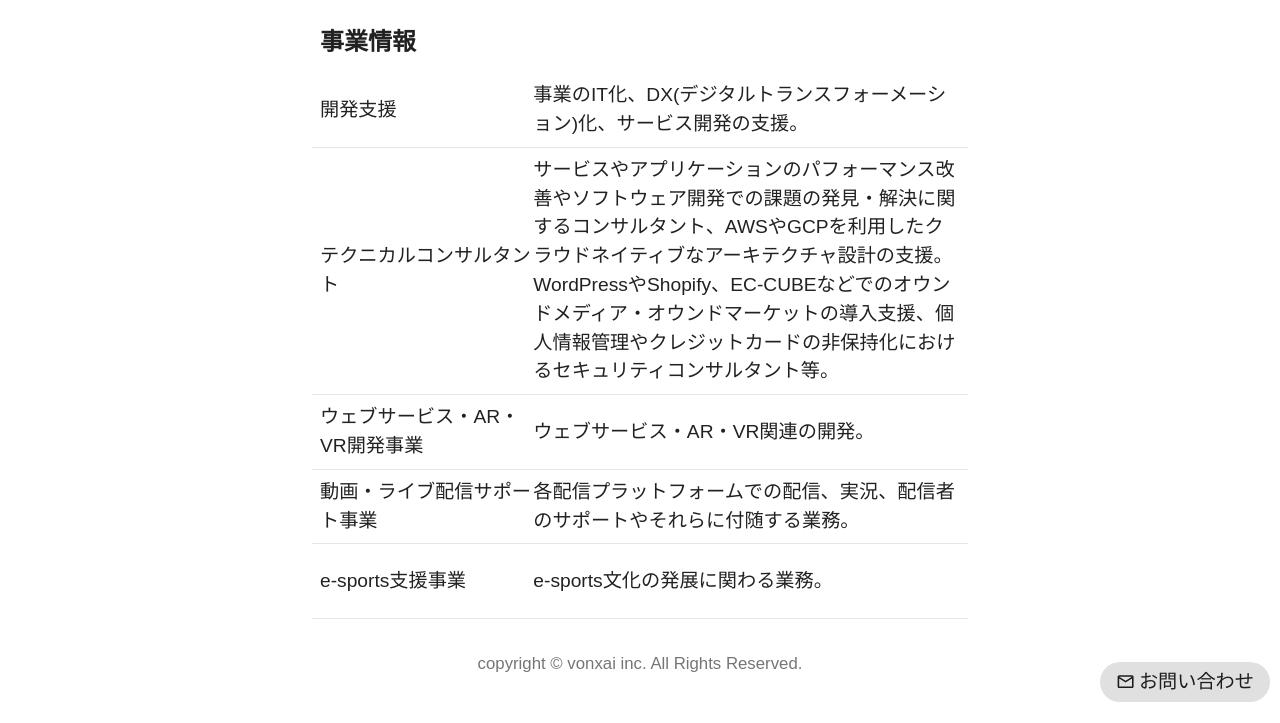
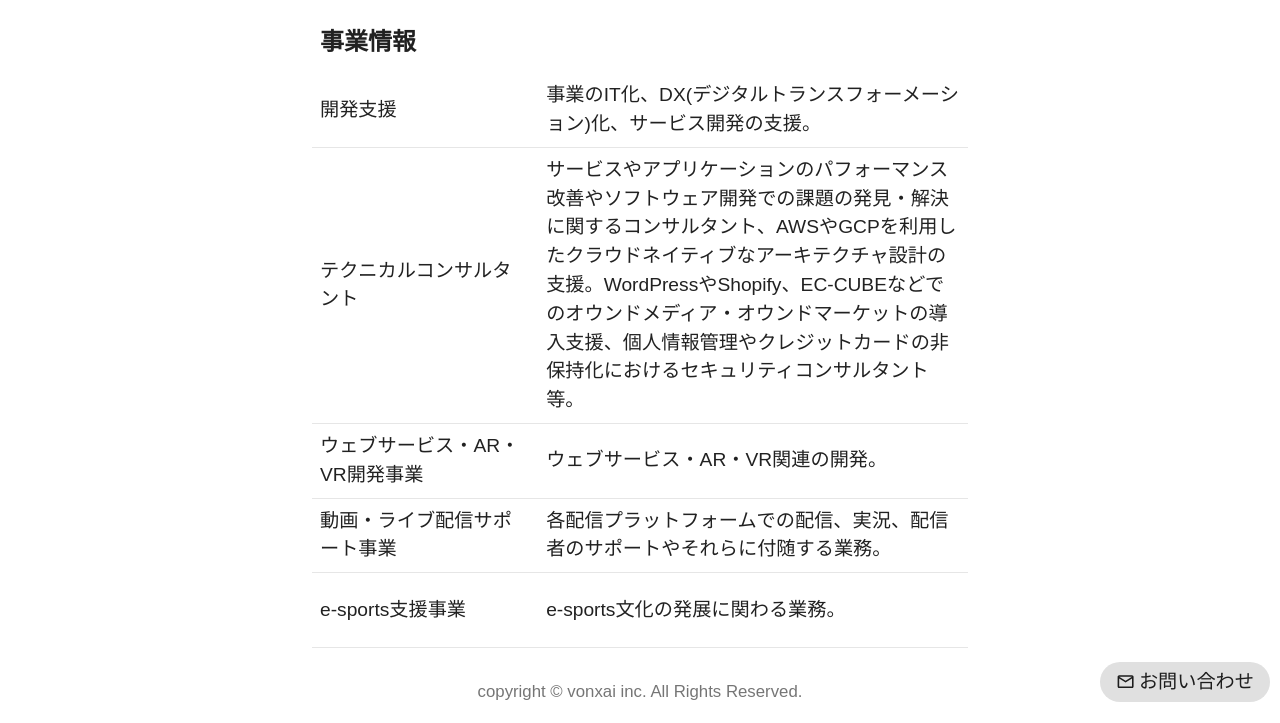
Before and after one commit to natsumesou/natsu.me-gatsby, a Gatsby site: page /business in a window 1280 px wide. Shown: the part 78-801 px from the top of the page. Built offline with nearby package versions, Linux system fonts and the light colour scheme; Gatsby itself is replaced by a stand-in of ours.

Commit message:
fix design

```diff
--- a/src/components/organisms/Works.tsx
+++ b/src/components/organisms/Works.tsx
@@ -23,6 +23,7 @@ const useStyles = makeStyles((theme: Theme) =>
     },
     dd: {
       flex: 2,
+      paddingLeft: '1em',
     },
   })
 )
```
